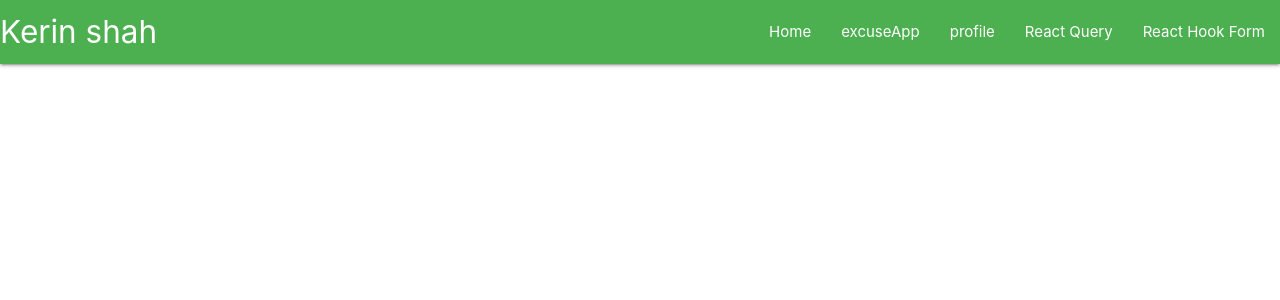
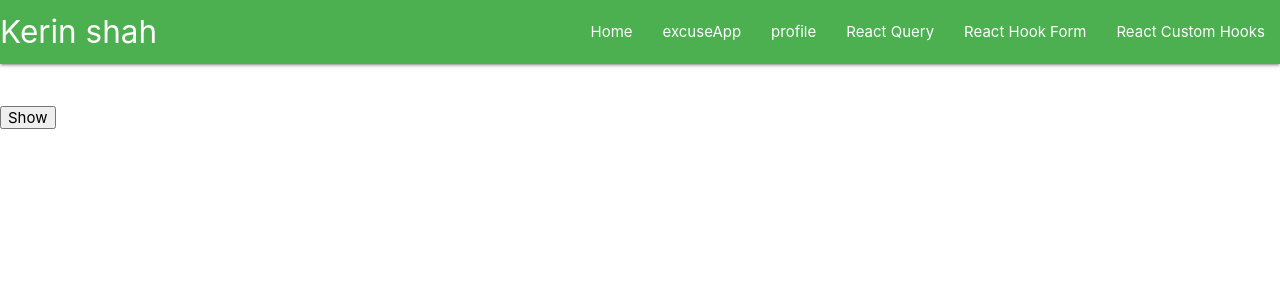
Before and after one commit to kerinshah3/react-practice, a React (Create React App) app: page /customHooks in a window 1280 px wide. Shown: the top 300 px of the page. Built offline with nearby package versions, Linux system fonts and the light colour scheme; no server answers.

Commit message:
Custom hook done

```diff
--- a/src/App.js
+++ b/src/App.js
@@ -2,11 +2,12 @@ import ExcuseApp from "./component/api-call/ExcuseApp";
 import Profile from "./component/Profile"
 import NavBar from "./component/NavBar";
 import React, {useState , createContext } from "react";
-import {BrowserRouter as Router , Routes , Route} from "react-router-dom";
+import {BrowserRouter as Router , Routes , Route ,useNavigate} from "react-router-dom";
 import AxiosFetchAPIData from "./component/api-call/AxiosFetchAPIData";
 import {QueryClient , QueryClientProvider} from "@tanstack/react-query";
 import ReactQueryAPI from "./component/use-query/ReactQueryAPI";
 import SignUp from "./component/react-hook-form/SignUp";
+import AxiosFetchAPIDataForCustomHooks from "./component/custom-hooks/AxiosFetchAPIDataForCustomHooks";
 
 export const AppContext =createContext();
 
@@ -39,6 +40,9 @@ function App() {
           <Routes>
               <Route path="signUp" element={<SignUp/>}></Route>
           </Routes>
+          <Routes>
+              <Route path="customHooks" element={<AxiosFetchAPIDataForCustomHooks/>}></Route>
+          </Routes>
       </Router>
       </AppContext.Provider>
       </QueryClientProvider>
--- a/src/component/NavBar.js
+++ b/src/component/NavBar.js
@@ -18,6 +18,7 @@ export default function NavBar(){
                             <li><Link to="/profile">profile</Link></li>
                             <li><Link to="/reactQuery">React Query</Link></li>
                             <li><Link to="/signUp">React Hook Form</Link></li>
+                            <li><Link to="/customHooks">React Custom Hooks</Link></li>
                         </ul>
                     </div>
                 </nav>
--- /dev/null
+++ b/src/component/custom-hooks/AxiosFetchAPIDataForCustomHooks.js
@@ -0,0 +1,20 @@
+import React, {useContext, useState} from "react";
+import Axios from "axios";
+import {AppContext} from "../../App";
+import CustomReactHook from "../custom-hooks/CustomReactHook";
+import {useFetch} from "../custom-hooks/useFetch";
+
+export default function AxiosFetchAPIDataForCustomHooks() {
+    const {userName}  = useContext(AppContext)
+    const {data , loading} = useFetch("https://catfact.ninja/fact")
+
+
+    return(
+        <div>
+            {/*<button onClick={() =>getData}>Fetch Cat Facts for {userName}</button>*/}
+            <h1>{data?.fact}</h1>
+            <h3>{data?.length}</h3>
+            <CustomReactHook/>
+        </div>
+    )
+}
--- /dev/null
+++ b/src/component/custom-hooks/CustomReactHook.js
@@ -0,0 +1,18 @@
+import React from "react";
+import useToggle from "./useToggle";
+
+export default function CustomReactHook(){
+    const [isVisible, toggle ] = useToggle(false);
+
+
+    return (
+        <div>
+            <button onClick={toggle}>
+                {isVisible? "Hide": "Show"}
+            </button>
+            {isVisible && <h3>
+                This is using custom hook
+            </h3>}
+        </div>
+    )
+}
--- /dev/null
+++ b/src/component/custom-hooks/useFetch.js
@@ -0,0 +1,16 @@
+import {useState , useEffect } from "react";
+import Axios from "axios";
+
+export const useFetch = (url) => {
+    const [data, setData] = useState(null);
+    const [loading, setLoading] = useState(true);
+
+    useEffect(() => {
+        Axios.get(url)
+            .then((res) =>  {
+                setData(res.data)
+                setLoading(false)
+            })
+    },[url])
+    return {data,loading}
+}
--- /dev/null
+++ b/src/component/custom-hooks/useToggle.js
@@ -0,0 +1,11 @@
+import React, {useState} from "react";
+
+export default function useToggle(initialValue = false){
+    const [state, setState ] = useState(initialValue);
+
+    function toggle() {
+        setState((prev) => !prev)
+    }
+
+    return [state,toggle]
+}
```
Also changed, not shown: 1 other file (tests, documents, lock files or other folders).
